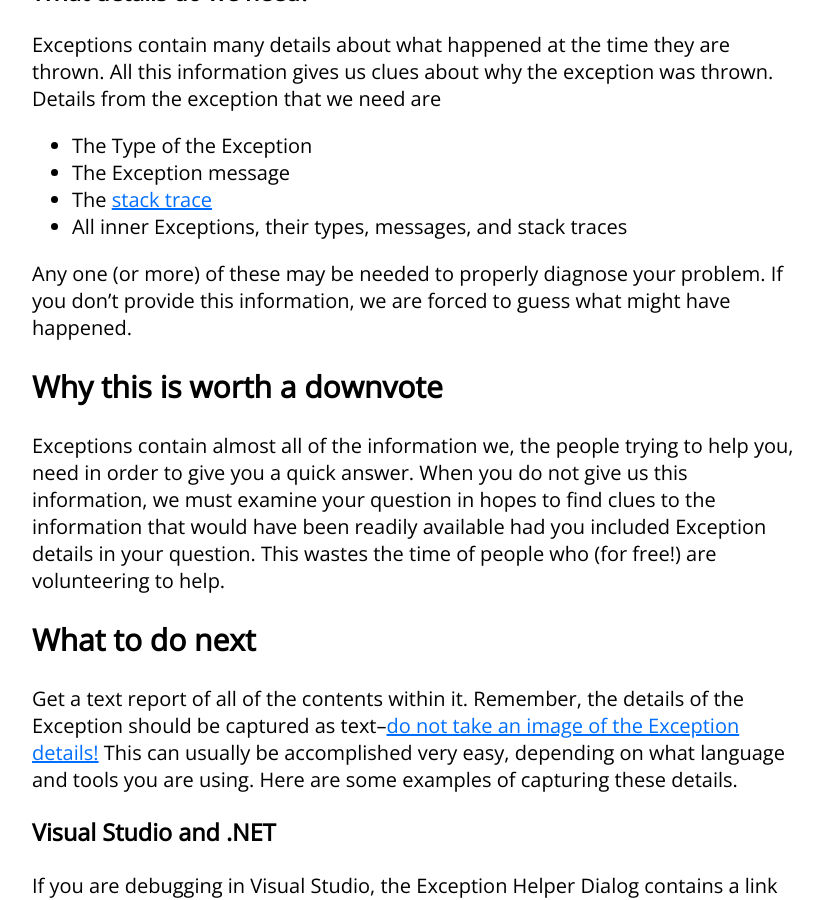
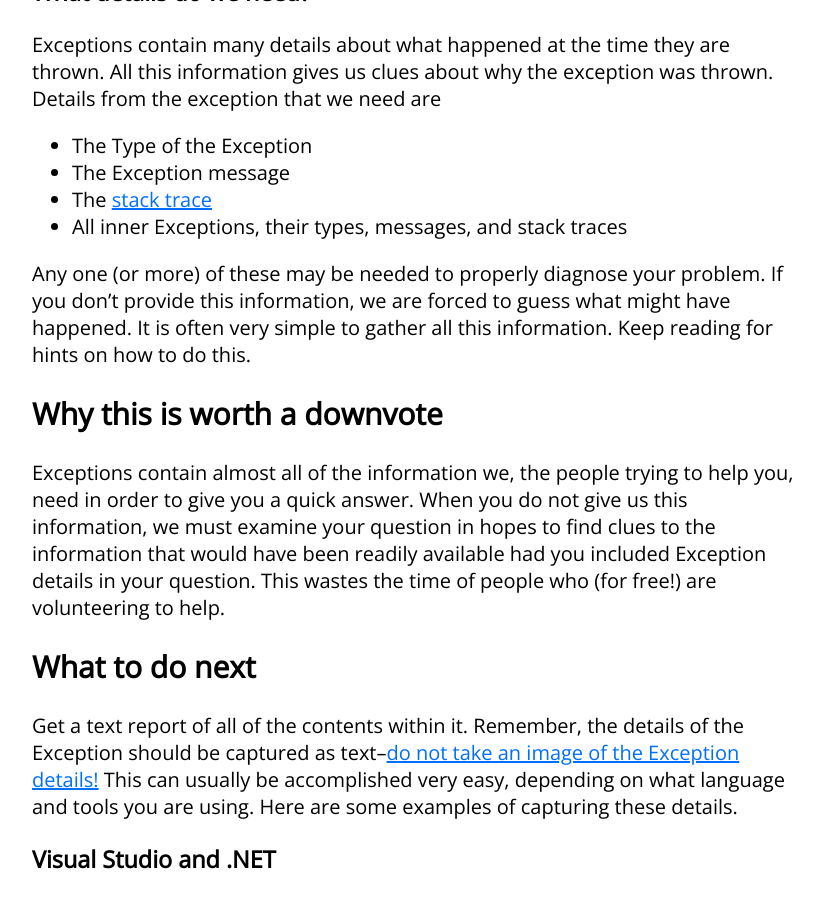
Before and after one commit to WillSullivan/idownvotedbecause, a Jekyll site: the page built from stackoverflow/noexceptiondetails.md, in a window 1280 px wide and 900 px high, scrolled down 545 px. Shown: the whole window, without its empty margins (224-1047 px from the left). Built offline with Jekyll 4.4.1, drawn with Linux system fonts in a browser that asks for light colours; comment, search, counter and statistics services are not loaded.

Commit message:
Update noexceptiondetails.md

```diff
--- a/stackoverflow/noexceptiondetails.md
+++ b/stackoverflow/noexceptiondetails.md
@@ -18,7 +18,7 @@ Exceptions contain many details about what happened at the time they are thrown.
 * The [stack trace](https://en.wikipedia.org/wiki/Stack_trace)
 * All inner Exceptions, their types, messages, and stack traces
 
-Any one (or more) of these may be needed to properly diagnose your problem. If you don't provide this information, we are forced to guess what might have happened.
+Any one (or more) of these may be needed to properly diagnose your problem. If you don't provide this information, we are forced to guess what might have happened.  It is often very simple to gather all this information. Keep reading for hints on how to do this.
 
 ## Why this is worth a downvote {#whythisisworthadownvote}
 Exceptions contain almost all of the information we, the people trying to help you, need in order to give you a quick answer. When you do not give us this information, we must examine your question in hopes to find clues to the information that would have been readily available had you included Exception details in your question. This wastes the time of people who (for free!) are volunteering to help.
```
